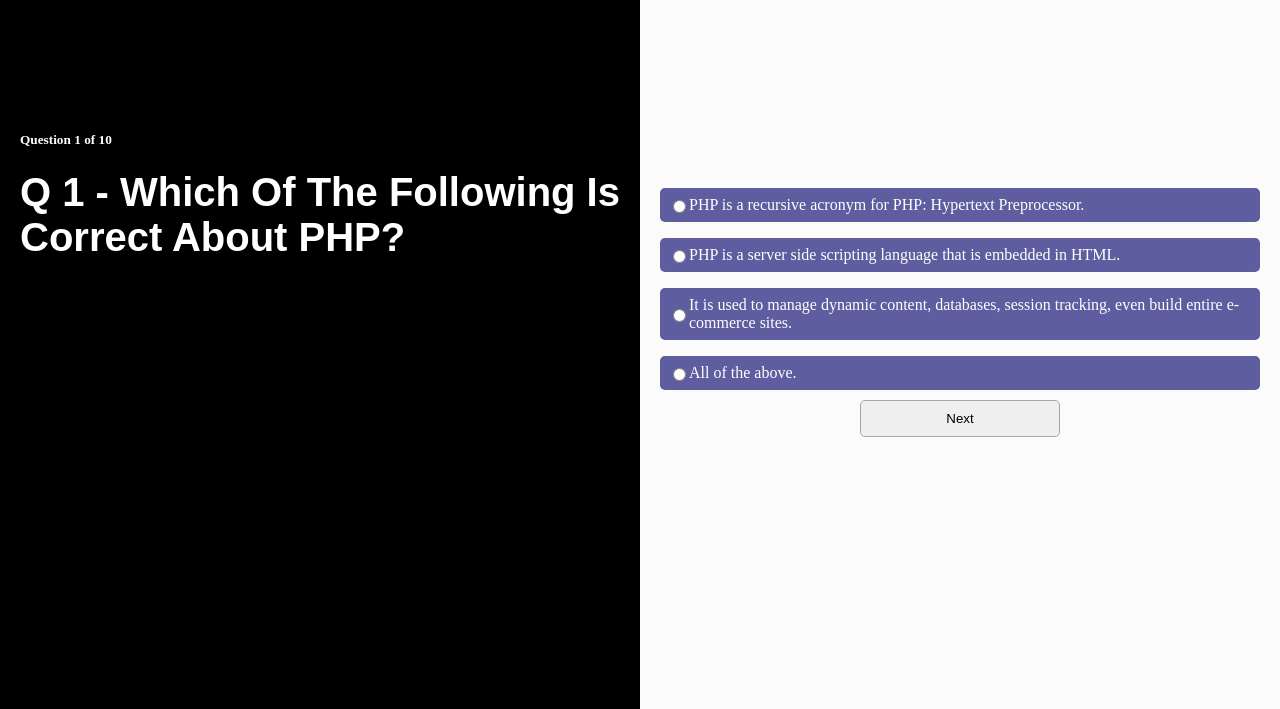
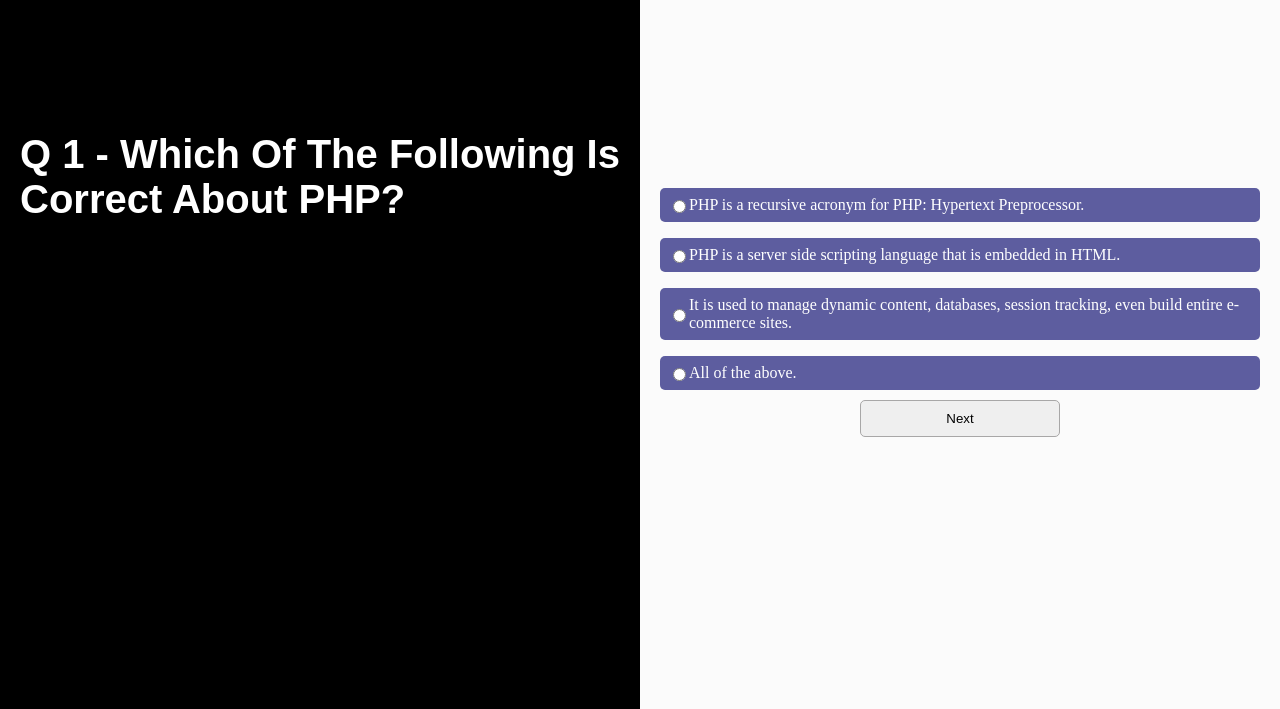
Before and after one commit to Abdurrahman-X/Quiz-App, a Gatsby site: page /Php in a window 1280 px wide. Shown: the part 91-800 px from the top of the page. Built offline with nearby package versions, Linux system fonts and the light colour scheme; Gatsby itself is replaced by a stand-in of ours; a web font is replaced by a local one.

Commit message:
update01

```diff
--- a/src/pages/QuizzPage.jsx
+++ b/src/pages/QuizzPage.jsx
@@ -118,9 +118,9 @@ const QuizzPage = ({pathname,questions}) => {
           ) : (
             <>
               <Content>
-                <h5>
+                {/* <h5>
                   Question {questionIndex + 1} of {questions.length}
-                </h5>
+                </h5> */}
                 <h4>{questions[questionIndex].question}</h4>
               </Content>
             </>
```
